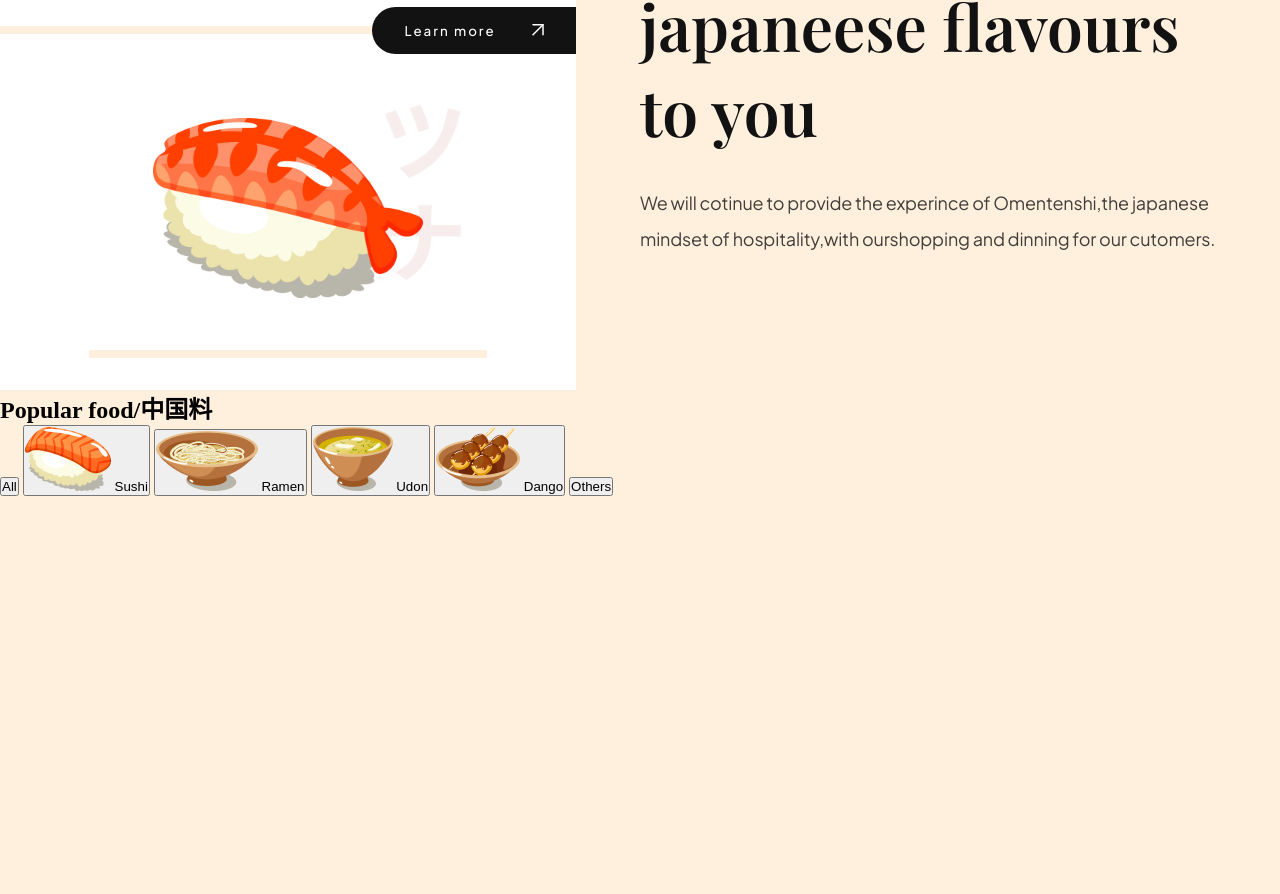
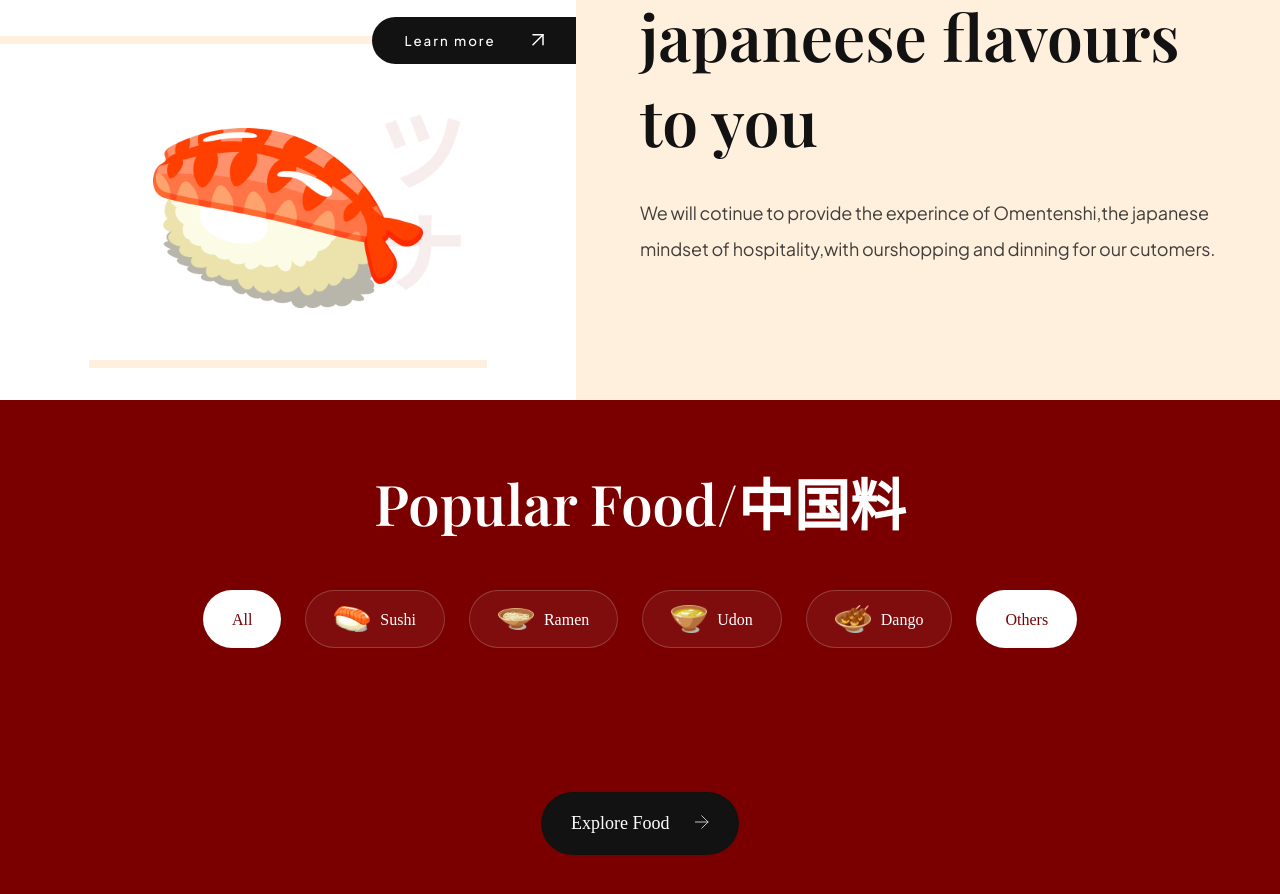
Before and after one commit to gokul4305/sushi-project, a website built with Vite: page index.html in a window 1280 px wide. Shown: the part 1214-2108 px from the top of the page. Before the commit the page ends 1710 px from the top, so only its background shows below. Built offline with nearby package versions, Linux system fonts and the light colour scheme; a web font is replaced by a local one.

Commit message:
progress

```diff
--- a/css/sections/header.css
+++ b/css/sections/header.css
@@ -1,3 +1,5 @@
+@import url("https://fonts.googleapis.com/css2?family=Agu+Display&family=Alegreya:ital,wght@0,400..900;1,400..900&family=DM+Sans:ital,opsz,wght@0,9..40,100..1000;1,9..40,100..1000&family=Lobster&family=Lora:ital,wght@0,400..700;1,400..700&family=Poppins:ital,wght@0,100;0,200;0,300;0,400;0,500;0,600;0,700;0,800;0,900;1,100;1,200;1,300;1,400;1,500;1,600;1,700;1,800;1,900&family=Roboto+Mono:ital,wght@0,100..700;1,100..700&display=swap");
+
 .header__nav {
   display: flex;
 
@@ -19,7 +21,10 @@
 .header__logo h4 {
   padding-left: 30px;
   color: #fff;
+  font-size: 28px;
   z-index: 2;
+  font-family: "Lobster", sans-serif;
+  font-weight: 400;
 }
 .header__menu {
   display: flex;
--- a/css/sections/popular.css
+++ b/css/sections/popular.css
@@ -0,0 +1,87 @@
+.popular-foods {
+  padding: 64px;
+  display: flex;
+  flex-direction: column;
+  background-color: var(--primary-color);
+  /* background-image: url(../../assets/popular_bg.png);
+  background-position: center; */
+  background-repeat: no-repeat;
+  overflow: hidden;
+  background-size: contain;
+}
+.popular-foods__title {
+  font-size: 56px;
+  font-family: var(--playfair-display);
+  font-weight: 600;
+  line-height: 78px;
+  color: #fff;
+  text-align: center;
+}
+.popular-foods__filters {
+  margin-top: 48px;
+  max-width: 100%;
+  overflow-x: auto;
+
+  display: flex;
+  justify-content: center;
+  gap: 24px;
+}
+.popular-foods__filter-btn {
+  padding: 10px 28px;
+  display: flex;
+  flex-direction: row;
+  align-items: center;
+  gap: 10px;
+  background-color: rgba(225, 255, 255, 0.05);
+  border: 1px solid rgba(225, 255, 255, 0.2);
+  border-radius: 46px;
+  font-size: 16px;
+  font-weight: 300px;
+  line-height: 25px;
+  font-family: var(--plus-jakata-sans);
+  color: #fff;
+  cursor: pointer;
+}
+.popular-foods__filter-btn img {
+  width: 36px;
+  height: 36px;
+  object-fit: contain;
+}
+.popular-foods__filter-btn.active {
+  background-color: #fff;
+  color: var(--primary-color);
+}
+.popular-foods__filter-btn:hover {
+  background-color: #fff;
+  color: var(--primary-color);
+}
+.popular-foods__catalogue {
+  display: flex;
+  justify-content: center;
+  align-items: flex-end;
+  flex-wrap: wrap;
+  gap: 56px;
+  margin-top: 64px;
+}
+.popular-foods__button {
+  width: fit-content;
+  padding: 20px 30px;
+  margin: 80px auto 0;
+  font-weight: 500;
+  font-size: 18px;
+  line-height: 23px;
+  font-family: var(--plus-jakata-sans);
+  color: #fff;
+
+  border: none;
+  outline: none;
+  background: var(--secondary-color);
+  border-radius: 64px;
+  cursor: pointer;
+}
+.popular-foods__button img {
+  width: 14px;
+  height: 14px;
+  object-fit: contain;
+  margin-left: 21px;
+}
--- a/css/style.css
+++ b/css/style.css
@@ -14,8 +14,9 @@
   --playfair-display: "Playfair Display", serif;
   --plus-jakarta-sans: "Plus Jakarta Sans", sans-serif;
 
-  --primary-color: #b1454a;
+  --primary-color: #7a0000;
   --secondary-color: #121212;
+  --primary-colorss: #b1454a;
 
   --black-200: #020202;
   --black-300: #333333;
--- a/index.html
+++ b/index.html
@@ -100,27 +100,34 @@
       </div>
     </section>
     <section class="popular-foods" id="menu">
-      <h2 class="popular-foods__title">Popular food/中国料</h2>
+      <h2 class="popular-foods__title">Popular Food/中国料</h2>
       <div class="popular-foods__filters sushi__hide-scrolbar">
         <button class="popular-foods__filter-btn active">All</button>
-        <button class="popular-foods__filter-btn active">
+        <button class="popular-foods__filter-btn">
           <img src="/assets/sushi-9.png" alt="sushi9" />
           Sushi
         </button>
-        <button class="popular-foods__filter-btn active">
+        <button class="popular-foods__filter-btn">
           <img src="/assets/sushi-8.png" alt="sushi9" />
           Ramen
         </button>
-        <button class="popular-foods__filter-btn active">
+        <button class="popular-foods__filter-btn">
           <img src="/assets/sushi-7.png" alt="sushi9" />
           Udon
         </button>
-        <button class="popular-foods__filter-btn active">
+        <button class="popular-foods__filter-btn">
           <img src="/assets/sushi-6.png" alt="sushi9" />
           Dango
         </button>
-        <button class="popular-foods__filter-btn">Others</button>
+        <button class="popular-foods__filter-btn active">Others</button>
       </div>
+      <div class="popular-foods__catalogue">
+        <!--js section-->
+      </div>
+      <button class="popular-foods__button">
+        Explore Food
+        <img src="assets/arrow-right.svg" alt="arrow-right" />
+      </button>
     </section>
 
     <script src="js/script.js"></script>
```
